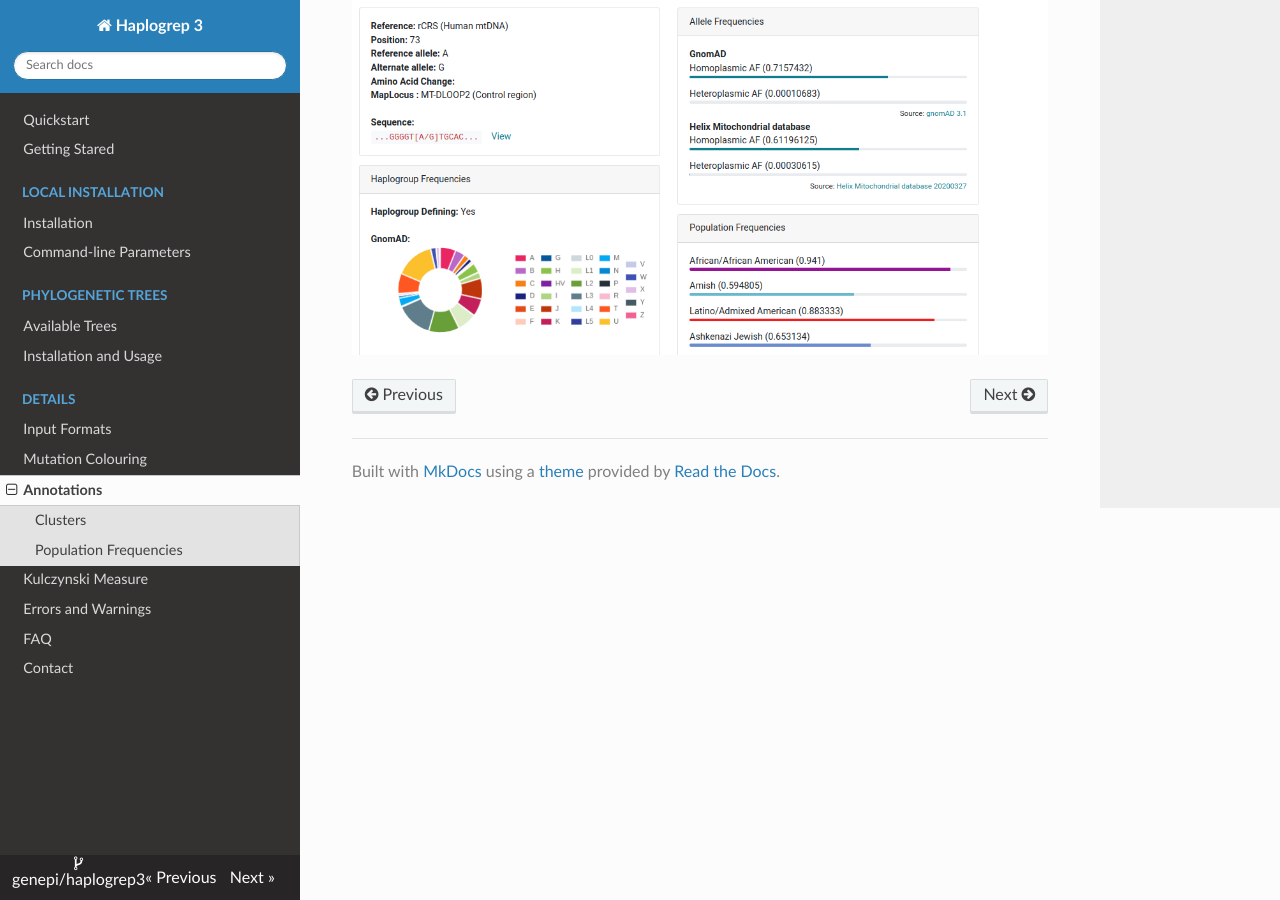
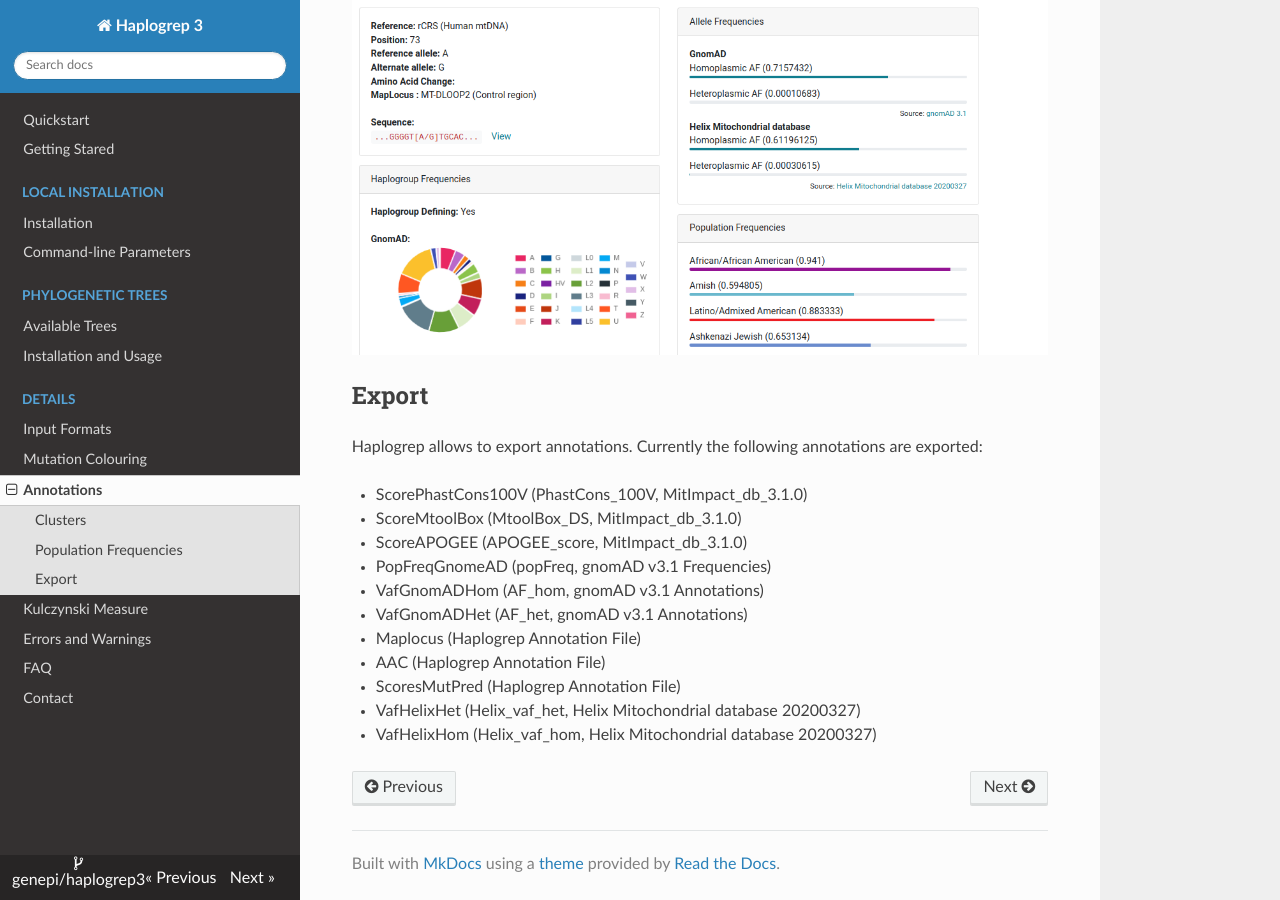
Before and after one commit to genepi/haplogrep3, an MkDocs documentation site: the page built from docs/annotations.md, in a window 1280 px wide and 900 px high, scrolled down 1114 px. Built offline with MkDocs 1.6.1, drawn with Linux system fonts in a browser that asks for light colours; nearby versions of some CDN libraries.

Commit message:
Update annotation documentation

```diff
--- a/docs/annotations.md
+++ b/docs/annotations.md
@@ -11,3 +11,18 @@ We generated 33 top-level clusters according to PhyloTree and gnomAD and (a) gro
  We also display numerous frequencies for each variant mainly derived from [gnomAD](https://gnomad.broadinstitute.org/). Further annotations are available from the [Helix Mitochondrial database](https://www.helix.com/pages/mitochondrial-variant-database) and functional predictions from [MitImpact](https://mitimpact.css-mendel.it/).
 
 ![](images/interface/variant_annotations.png)
+
+## Export
+Haplogrep allows to export annotations. Currently the following annotations are exported:
+
+* ScorePhastCons100V (PhastCons_100V, MitImpact_db_3.1.0)
+* ScoreMtoolBox (MtoolBox_DS, MitImpact_db_3.1.0)
+* ScoreAPOGEE (APOGEE_score, MitImpact_db_3.1.0)
+* PopFreqGnomeAD (popFreq, gnomAD v3.1 Frequencies)
+* VafGnomADHom (AF_hom, gnomAD v3.1 Annotations)
+* VafGnomADHet (AF_het, gnomAD v3.1 Annotations)
+* Maplocus (Haplogrep Annotation File)
+* AAC (Haplogrep Annotation File)
+* ScoresMutPred (Haplogrep Annotation File)
+* VafHelixHet (Helix_vaf_het, Helix Mitochondrial database 20200327)
+* VafHelixHom (Helix_vaf_hom, Helix Mitochondrial database 20200327)
```
Also changed, not shown: docs/getting-started.md (+1 -1 lines).
